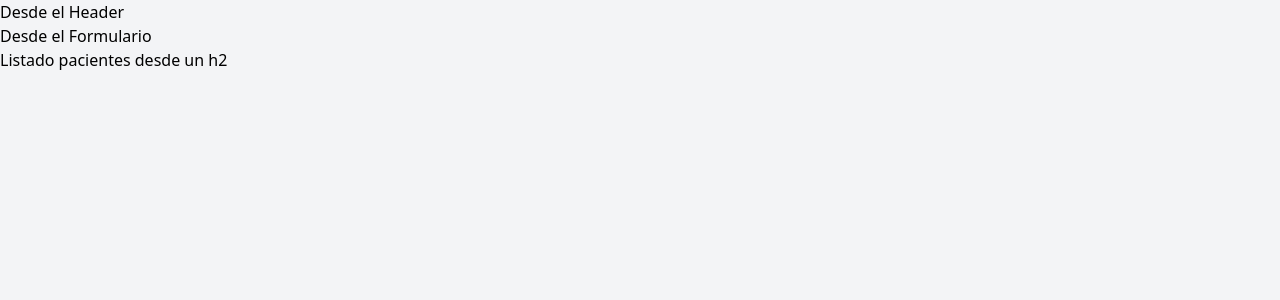
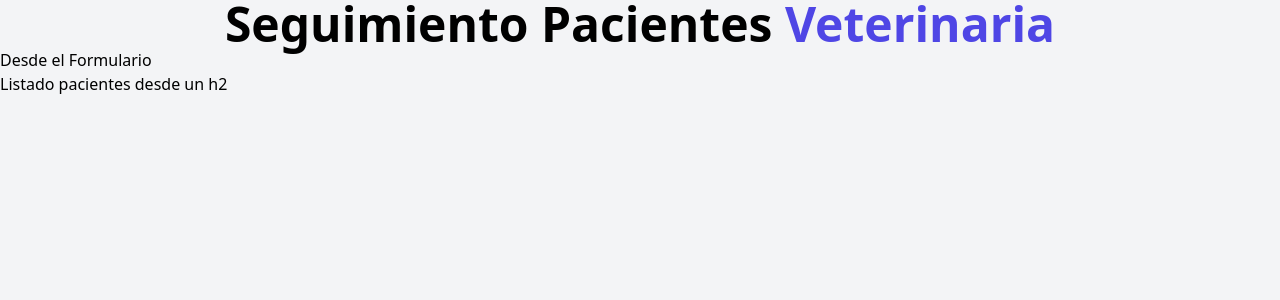
Before and after one commit to JeanBayer/citas-react-practica, a React (Vite) app: page / in a window 1280 px wide. Shown: the top 300 px of the page. Built offline with nearby package versions, Linux system fonts and the light colour scheme.

Commit message:
adding style in Header

```diff
--- a/src/components/Header.jsx
+++ b/src/components/Header.jsx
@@ -2,9 +2,9 @@
 
 function Header() {
   return (
-    <>
-        <h1>Desde el Header</h1>
-    </>
+    <h1 className="font-black text-5xl text-center md:w-2/3 mx-auto">Seguimiento Pacientes {""}
+        <span className="text-indigo-600">Veterinaria</span>
+    </h1>
   )
 }
 
```
